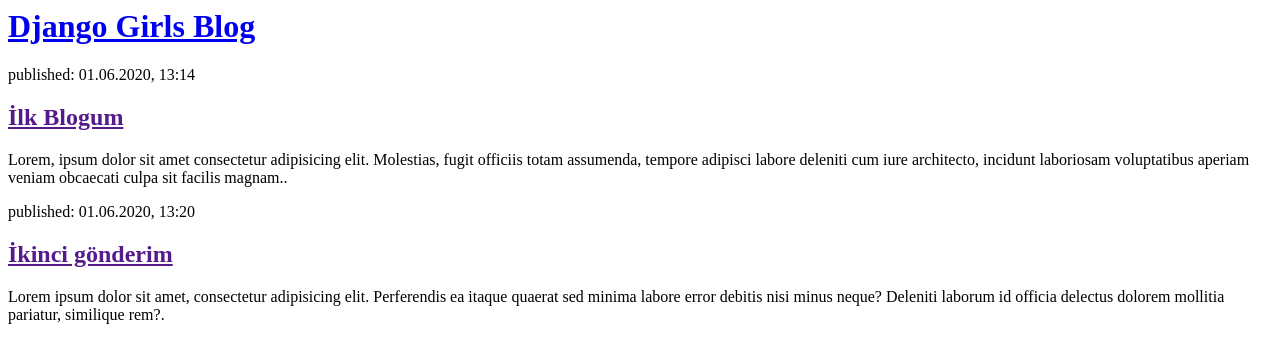
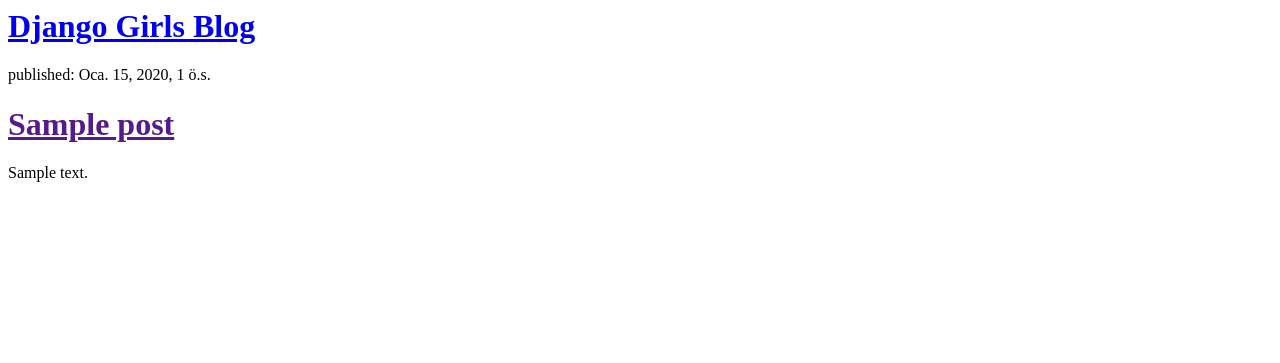
Before and after one commit to mehmeterdenn/BlogSitem, a Django app: page / in a window 1280 px wide. Shown: the top 363 px of the page. Run offline with Django 3.2, Linux system fonts and the light colour scheme; tables that the repository leaves empty hold one stand-in row (values such as "Sample post").

Commit message:
Veritabanında gönderileri göstermek için template'ler değiştirildi.

```diff
--- a/blog/templates/blog/post_list.html
+++ b/blog/templates/blog/post_list.html
@@ -1,21 +1,11 @@
-<html>
-    <head>
-        <title>Django blog</title>
-    </head>
-    <body>
-        <div>
-            <h1><a href="/">Django Girls Blog</a></h1>
-        </div>
-        <div>
-            <p>published: 01.06.2020, 13:14</p>
-            <h2><a href="">İlk Blogum</a></h2>
-            <p>Lorem, ipsum dolor sit amet consectetur adipisicing elit. Molestias, fugit officiis totam assumenda, tempore adipisci labore deleniti cum iure architecto, incidunt laboriosam voluptatibus aperiam veniam obcaecati culpa sit facilis magnam.. </p>
-        </div>
+<div>
+    <h1><a href="/">Django Girls Blog</a></h1>
+</div>
 
-        <div>
-            <p>published: 01.06.2020, 13:20</p>
-            <h2><a href="">İkinci gönderim</a></h2>
-            <p>Lorem ipsum dolor sit amet, consectetur adipisicing elit. Perferendis ea itaque quaerat sed minima labore error debitis nisi minus neque? Deleniti laborum id officia delectus dolorem mollitia pariatur, similique rem?.</p>
-        </div>
-    </body>
-</html>
+{% for post in posts %}
+    <div>
+        <p>published: {{ post.published_date }}</p>
+        <h1><a href="">{{ post.title }}</a></h1>
+        <p>{{ post.text|linebreaksbr }}</p>
+    </div>
+{% endfor %}
--- a/blog/views.py
+++ b/blog/views.py
@@ -1,3 +1,7 @@
 from django.shortcuts import render
+from django.utils import timezone
+from .models import Post
+
 def post_list(request):
-    return render(request, 'blog/post_list.html', {})
+    posts = Post.objects.filter(published_date__lte=timezone.now()).order_by('published_date')
+    return render(request, 'blog/post_list.html', {'posts': posts})
```
